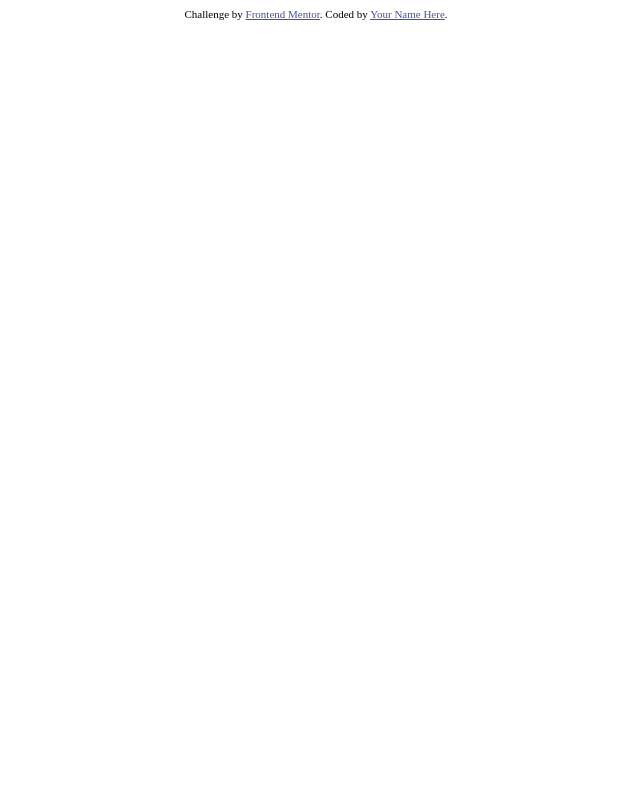
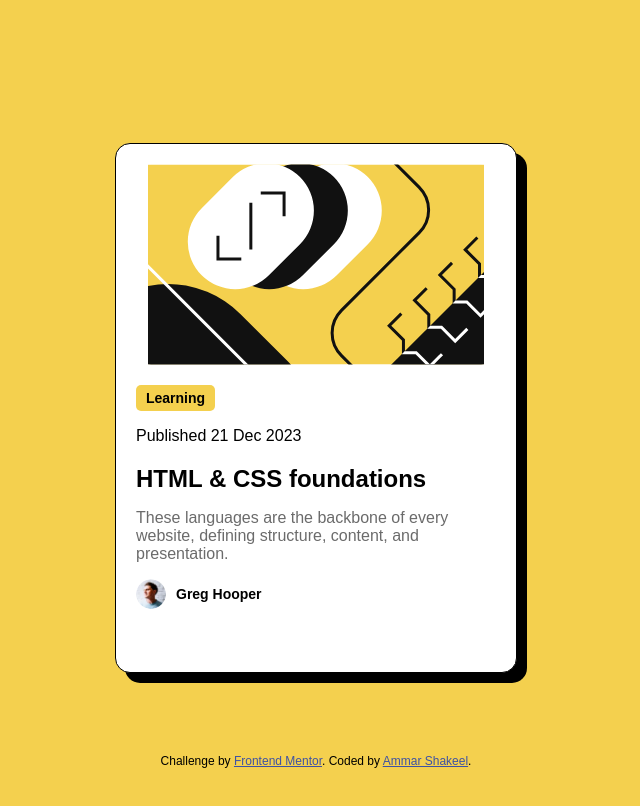
Before and after one commit to ammarshakeel1/jubilant-spoon, a plain HTML site: page index.html in a window 1280 px wide. Shown: the whole page, without its empty margins (324-964 px from the left). Drawn offline with Linux system fonts and the light colour scheme.

Commit message:
Create card, add content and styled

```diff
--- a/index.html
+++ b/index.html
@@ -4,35 +4,55 @@
     <meta charset="UTF-8" />
     <meta name="viewport" content="width=device-width, initial-scale=1.0" />
     <!-- displays site properly based on user's device -->
-
     <link
       rel="icon"
       type="image/png"
       sizes="32x32"
       href="./assets/images/favicon-32x32.png"
     />
-
+    <link rel="stylesheet" href="styles.css" />
     <title>Frontend Mentor | Blog preview card</title>
-
-    <!-- Feel free to remove these styles or customise in your own stylesheet 👍 -->
-    <style>
-      .attribution {
-        font-size: 11px;
-        text-align: center;
-      }
-      .attribution a {
-        color: hsl(228, 45%, 44%);
-      }
-    </style>
   </head>
   <body>
     <div class="container">
       <div class="card">
-    <div class="attribution">
-      Challenge by
-      <a href="https://www.frontendmentor.io?ref=challenge" target="_blank"
-        >Frontend Mentor</a
-      >. Coded by <a href="#">Your Name Here</a>.
+        <div class="card-image">
+          <img
+            src="assets/images/illustration-article.svg"
+            alt="Blog preview image"
+          />
+        </div>
+        <div class="card-content">
+          <span class="category">Learning</span>
+          <p class="publish-date">Published 21 Dec 2023</p>
+          <h2 class="title">HTML & CSS foundations</h2>
+          <p class="description">
+            These languages are the backbone of every website, defining
+            structure, content, and presentation.
+          </p>
+          <div class="profile">
+            <img
+              src="assets/images/image-avatar.webp"
+              alt="Profile: Greg Hooper"
+            />
+            <div class="profile-info">
+              <span class="profile-name">Greg Hooper</span>
+            </div>
+          </div>
+        </div>
+      </div>
     </div>
+
+    <footer>
+      <p class="attribution">
+        Challenge by
+        <a href="https://www.frontendmentor.io?ref=challenge" target="_blank">
+          Frontend Mentor</a
+        >. Coded by
+        <a href="https://www.linkedin.com/in/ammar-shakeel-69436b282/">
+          Ammar Shakeel</a
+        >.
+      </p>
+    </footer>
   </body>
 </html>
--- a/styles.css
+++ b/styles.css
@@ -0,0 +1,96 @@
+  body {
+    font-family: "Figtree", sans-serif;
+    background-color: hsl(47, 88%, 63%);
+    display: flex;
+    justify-content: center;
+    align-items: center;
+    height: 100vh;
+  }
+
+.title {
+    font-size: 24px;
+    font-weight: 700;
+    margin-bottom: 10px;
+    white-space: nowrap;
+}
+
+.container {
+    display: flex;
+    flex-direction: column;
+    justify-content: center;
+    align-items: center;
+    width: 100%;
+}
+
+.card {
+    background-color: hsl(0, 0%, 100%);
+    padding: 20px;
+    border-radius: 15px;
+    box-shadow: 10px 10px black;
+    width: 45vh;
+    height: 61vh;
+    margin: 20px;
+    border: black solid 1px;
+}
+
+.card-content {
+    max-width: 320px;
+
+}
+
+.card-image {
+    display: flex;
+    justify-content: center;
+    align-items: center;
+    overflow: hidden;
+    border-radius: 15px;
+    margin-bottom: 20px;
+    width: 100%;
+}
+
+.description {
+    color: hsl(0, 0%, 42%);
+    font-size: 16px;
+
+}
+
+.category {
+    display: inline-block;
+    background-color: hsl(47, 88%, 63%);
+    color: black;
+    padding: 5px 10px;
+    border-radius: 5px;
+    font-size: 14px;
+    font-weight: 700;
+    justify-content: left;
+}
+
+.profile {
+    display: flex;
+    align-items: center;
+    margin-top: 15px;
+    gap: 10px;
+}
+
+.profile img {
+    width: 30px;
+    height: 30px;
+    border-radius: 50%;
+}
+
+.profile-name {
+    font-size: 14px;
+    font-weight: 700;
+}
+
+.attribution {
+    position: absolute;
+  bottom: 20px;
+  left: 50%;
+  transform: translateX(-50%);
+  font-size: 12px;
+  text-align: center;
+}
+.attribution a {
+    color: hsl(228, 45%, 44%);
+}
```
